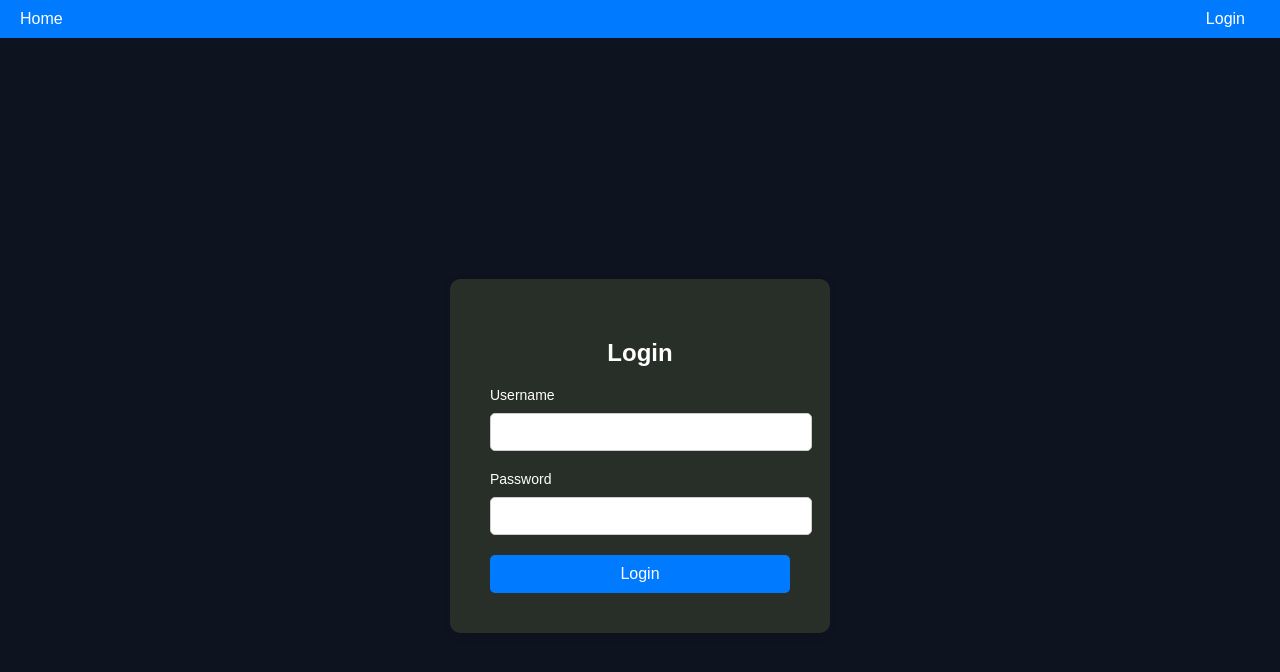
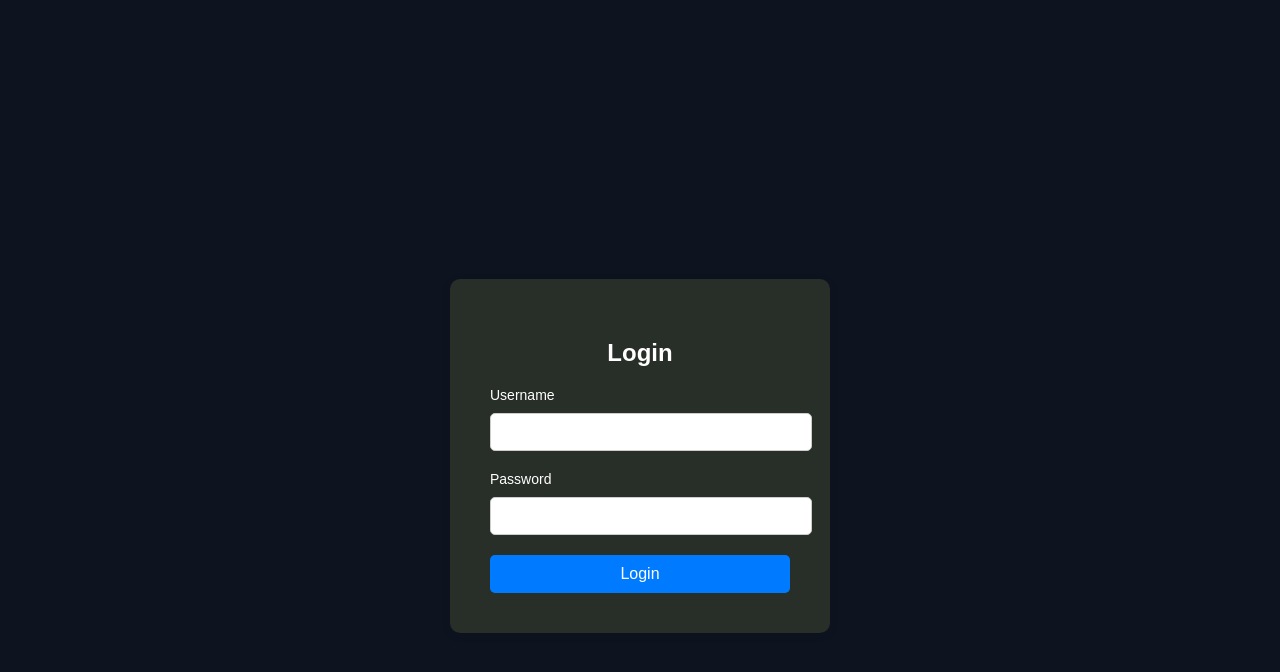
Before and after one commit to harshitpanwar/Admin-Portal, a React (Create React App) app in the folder client/: page /login in a window 1280 px wide. Shown: the top 672 px of the page. Built offline with nearby package versions, Linux system fonts and the light colour scheme; no server answers.

Commit message:
removed Navbar if user is not logged in

```diff
--- a/client/src/App.js
+++ b/client/src/App.js
@@ -47,7 +47,8 @@ const App = () => {
   return (
     <div>
       <Router>
-        <Navbar/>
+        {user && user.role && <Navbar/>}
+        {/* <Navbar/> */}
 
         <div className="app-container">
           {user && user.role && <Sidebar/>}
```
